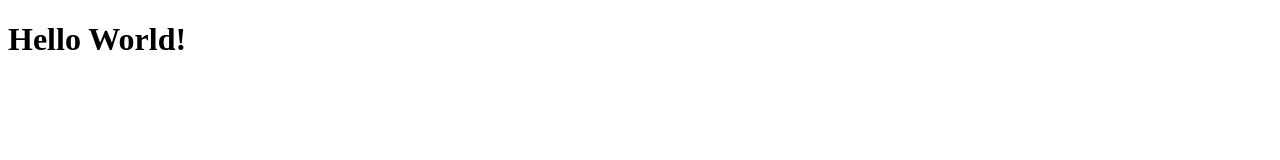
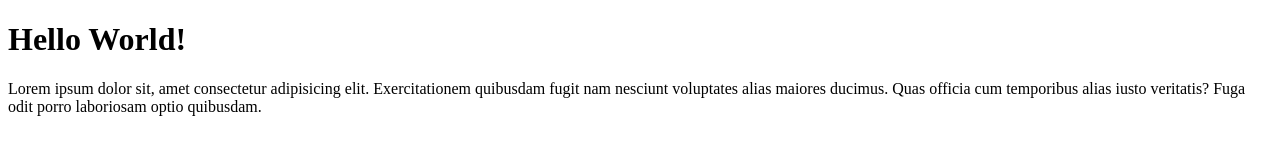
Before and after one commit to rezaasptrr/reza-git-test, a plain HTML site: page index.html in a window 1280 px wide. Drawn offline with Linux system fonts and the light colour scheme.

Commit message:
menambahkan paragraf

```diff
--- a/index.html
+++ b/index.html
@@ -8,5 +8,6 @@
 </head>
 <body>
     <h1>Hello World!</h1>
+    <p>Lorem ipsum dolor sit, amet consectetur adipisicing elit. Exercitationem quibusdam fugit nam nesciunt voluptates alias maiores ducimus. Quas officia cum temporibus alias iusto veritatis? Fuga odit porro laboriosam optio quibusdam.</p>
 </body>
 </html>
```
